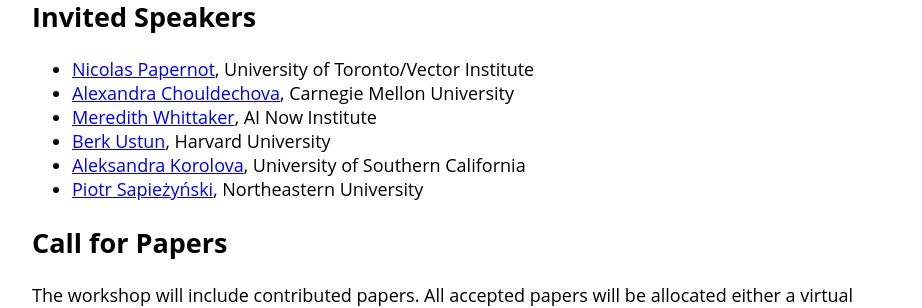
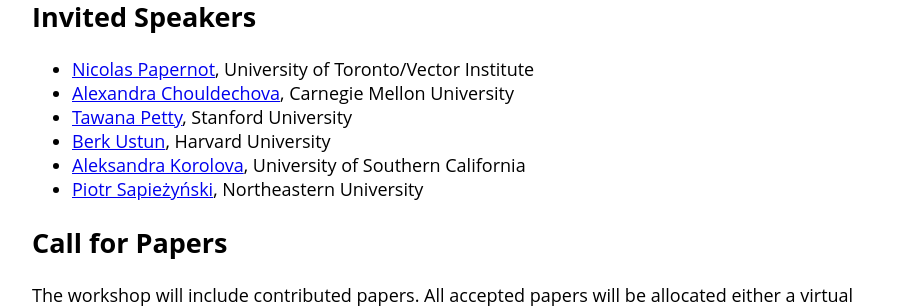
Before and after one commit to participatoryml/participatoryml.github.io, a Jekyll site: the page built from index.md, in a window 1280 px wide and 900 px high, scrolled down 1325 px. Shown: the part 155-463 px from the top of the window, without its empty margins (178-1100 px from the left). Built offline with Jekyll 4.4.1, drawn with Linux system fonts in a browser that asks for light colours.

Commit message:
Add Tawana Petty

```diff
--- a/index.md
+++ b/index.md
@@ -91,7 +91,7 @@ limited to:
 
 * [Nicolas Papernot](https://www.papernot.fr/), University of Toronto/Vector Institute
 * [Alexandra Chouldechova](https://www.andrew.cmu.edu/user/achoulde/), Carnegie Mellon University
-* [Meredith Whittaker](https://ainowinstitute.org/people/meredith-whittaker.html), AI Now Institute
+* [Tawana Petty](https://pacscenter.stanford.edu/person/tawana-petty/), Stanford University
 * [Berk Ustun](https://www.berkustun.com/), Harvard University
 * [Aleksandra Korolova](https://www.korolova.com/), University of Southern California
 * [Piotr Sapieżyński](https://www.sapiezynski.com/), Northeastern University
```
